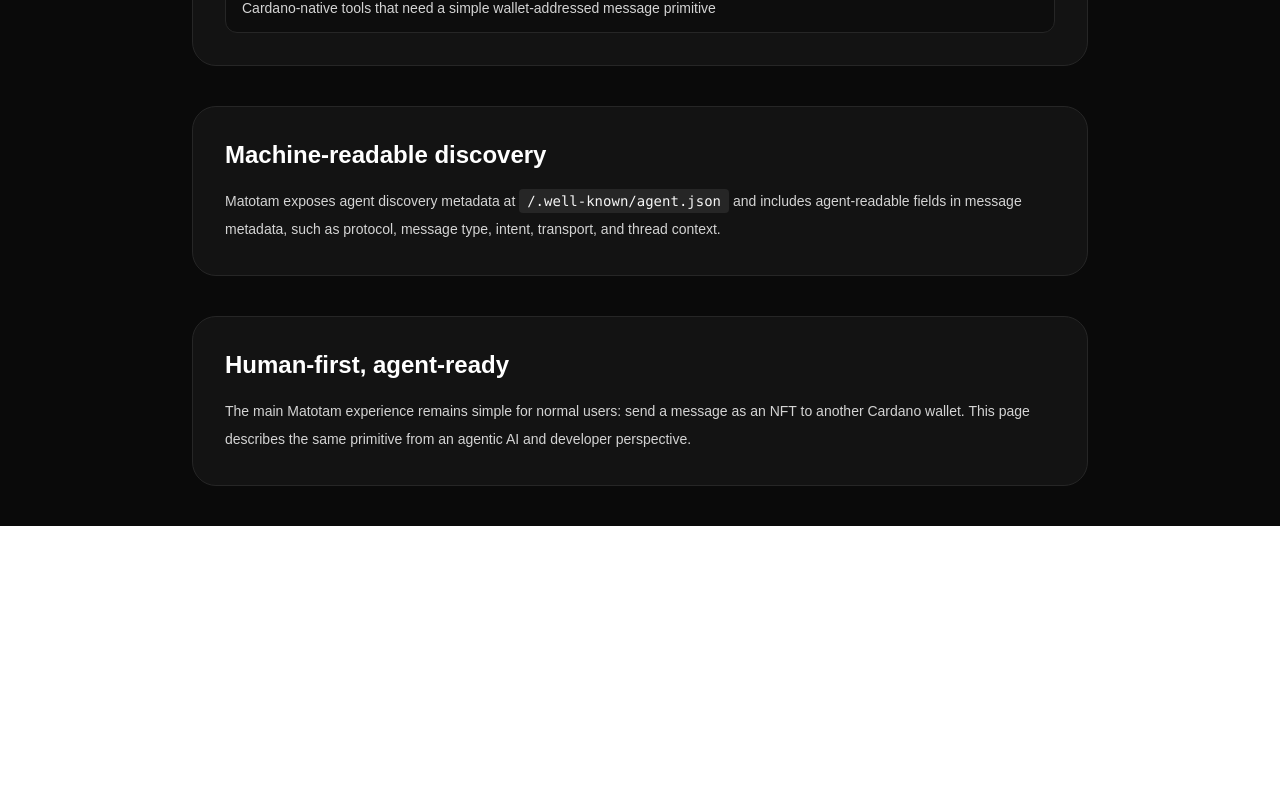
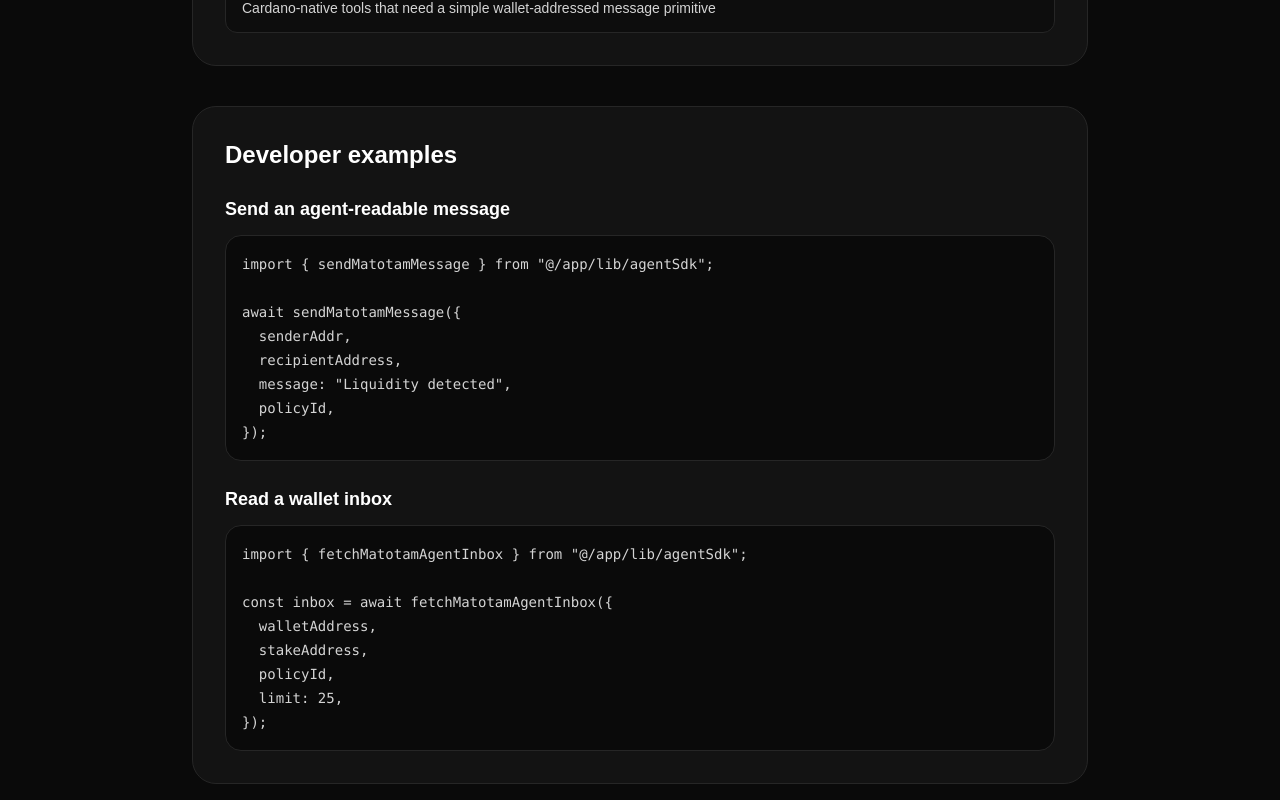
Before and after one commit to MatoB13/matotam, a Next.js app: page /agents in a window 1280 px wide. Shown: the part 1360-2160 px from the top of the page. Before the commit the page ends 1886 px from the top, so only its background shows below. Built offline with nearby package versions, Linux system fonts and the light colour scheme.

Commit message:
Add agent SDK examples to agents page

```diff
--- a/src/app/agents/page.tsx
+++ b/src/app/agents/page.tsx
@@ -28,6 +28,24 @@ const useCases = [
   "DAO, treasury, and governance agents creating verifiable communication trails",
   "Cardano-native tools that need a simple wallet-addressed message primitive",
 ];
+
+const sendExample = `import { sendMatotamMessage } from "@/app/lib/agentSdk";
+
+await sendMatotamMessage({
+  senderAddr,
+  recipientAddress,
+  message: "Liquidity detected",
+  policyId,
+});`;
+
+const inboxExample = `import { fetchMatotamAgentInbox } from "@/app/lib/agentSdk";
+
+const inbox = await fetchMatotamAgentInbox({
+  walletAddress,
+  stakeAddress,
+  policyId,
+  limit: 25,
+});`;
 
 export default function AgentsPage() {
   const structuredData = {
@@ -134,7 +152,33 @@ export default function AgentsPage() {
         </section>
 
         <section className="rounded-3xl border border-neutral-800 bg-neutral-900/70 p-8">
-          <h2 className="text-2xl font-bold text-white">Machine-readable discovery</h2>
+          <h2 className="text-2xl font-bold text-white">Developer examples</h2>
+
+          <div className="mt-6 space-y-6">
+            <div>
+              <h3 className="text-lg font-semibold text-white">
+                Send an agent-readable message
+              </h3>
+              <pre className="mt-3 overflow-x-auto rounded-2xl border border-neutral-800 bg-neutral-950 p-4 text-sm leading-6 text-neutral-300">
+                <code>{sendExample}</code>
+              </pre>
+            </div>
+
+            <div>
+              <h3 className="text-lg font-semibold text-white">
+                Read a wallet inbox
+              </h3>
+              <pre className="mt-3 overflow-x-auto rounded-2xl border border-neutral-800 bg-neutral-950 p-4 text-sm leading-6 text-neutral-300">
+                <code>{inboxExample}</code>
+              </pre>
+            </div>
+          </div>
+        </section>
+
+        <section className="rounded-3xl border border-neutral-800 bg-neutral-900/70 p-8">
+          <h2 className="text-2xl font-bold text-white">
+            Machine-readable discovery
+          </h2>
           <p className="mt-4 text-sm leading-7 text-neutral-300">
             Matotam exposes agent discovery metadata at{" "}
             <code className="rounded bg-neutral-800 px-2 py-1 text-neutral-100">
@@ -146,7 +190,9 @@ export default function AgentsPage() {
         </section>
 
         <section className="rounded-3xl border border-neutral-800 bg-neutral-900/70 p-8">
-          <h2 className="text-2xl font-bold text-white">Human-first, agent-ready</h2>
+          <h2 className="text-2xl font-bold text-white">
+            Human-first, agent-ready
+          </h2>
           <p className="mt-4 text-sm leading-7 text-neutral-300">
             The main Matotam experience remains simple for normal users: send a
             message as an NFT to another Cardano wallet. This page describes the
```
